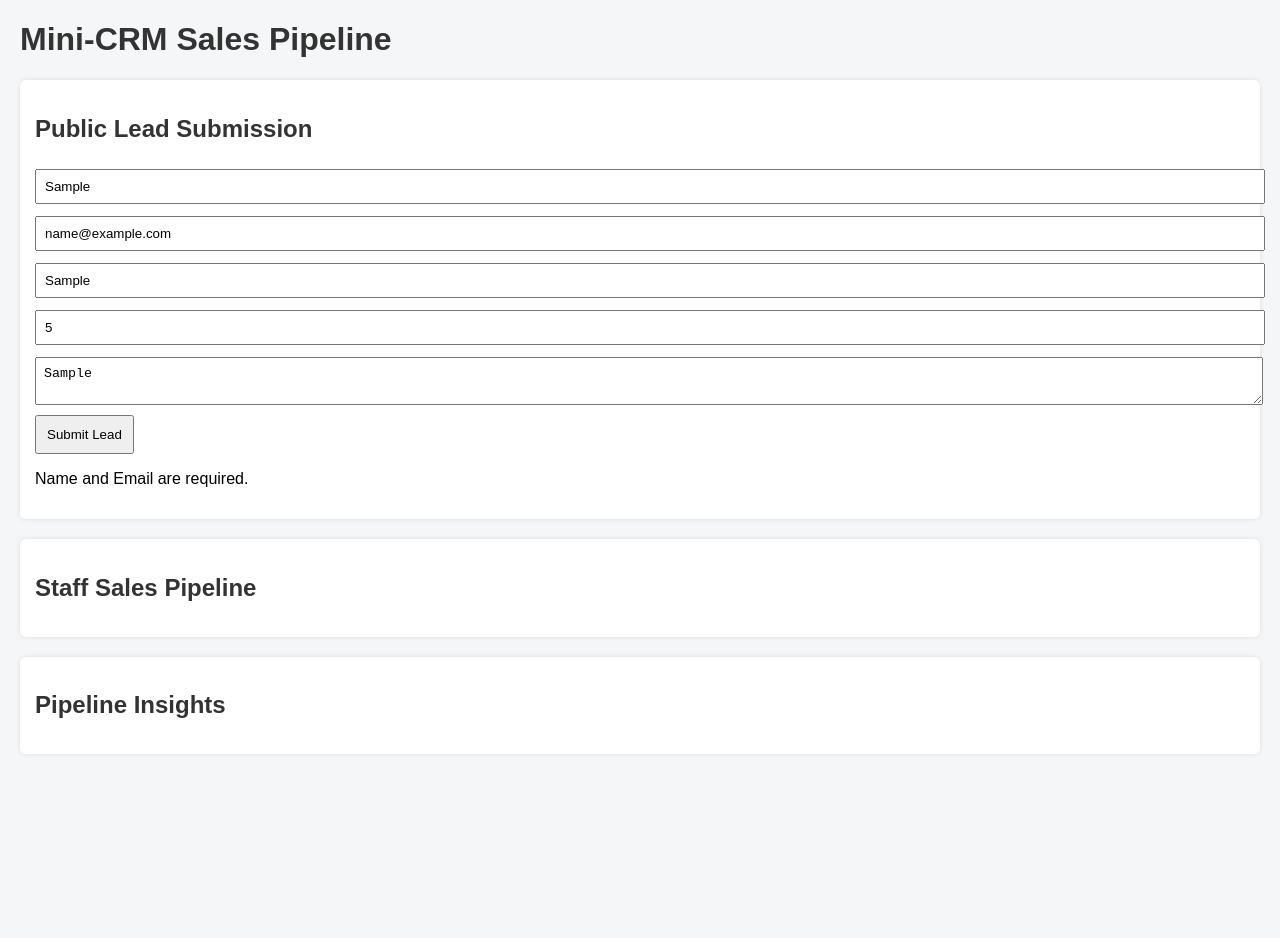
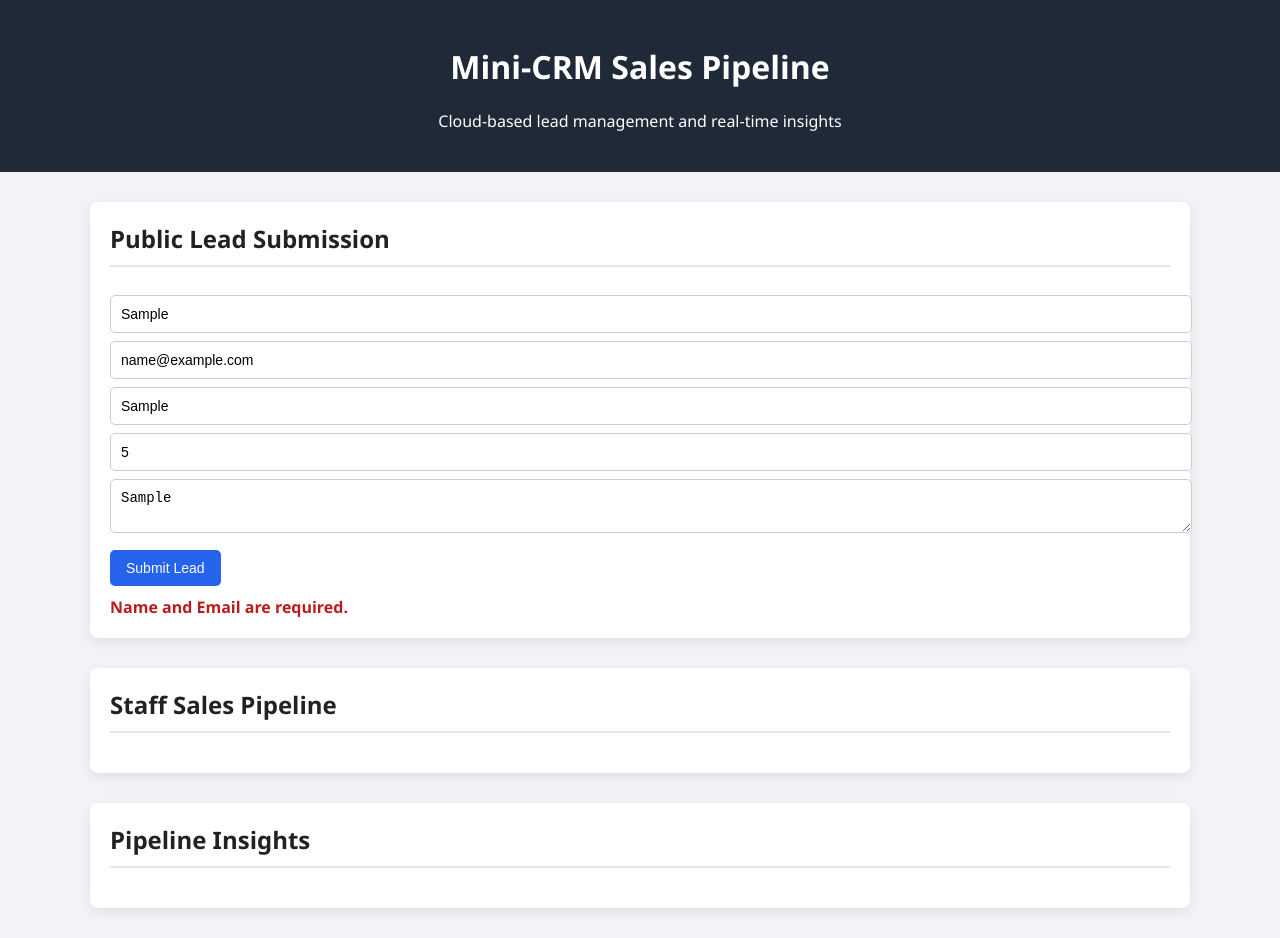
Before and after one commit to Stenin2002/crm-mini, a plain HTML site: page index.html in a window 1280 px wide. Both pictures are taken after typing "Sample", "name@example.com", "Sample", "5", "Sample" into the empty fields and a click on the button "Submit Lead". Before the commit the page ends 800 px from the top, so only its background shows below. Drawn offline with Linux system fonts and the light colour scheme; no server answers.

Commit message:
Refactor HTML structure and styles for Mini-CRM

```diff
--- a/index.html
+++ b/index.html
@@ -2,76 +2,154 @@
 <html lang="en">
 <head>
   <meta charset="UTF-8">
-  <title>Mini CRM – Sales Pipeline</title>
+  <title>Mini-CRM Sales Pipeline</title>
 
-  <!-- Firebase SDKs -->
+  <!-- Firebase -->
   <script src="https://www.gstatic.com/firebasejs/9.23.0/firebase-app-compat.js"></script>
   <script src="https://www.gstatic.com/firebasejs/9.23.0/firebase-firestore-compat.js"></script>
 
   <style>
     body {
-      font-family: Arial, sans-serif;
-      margin: 20px;
-      background: #f4f6f8;
+      margin: 0;
+      font-family: "Segoe UI", Roboto, Arial, sans-serif;
+      background: #f1f3f6;
+      color: #222;
     }
-    h1, h2 {
-      color: #333;
+
+    header {
+      background: #1f2937;
+      color: white;
+      padding: 24px;
+      text-align: center;
     }
-    section {
+
+    .container {
+      max-width: 1100px;
+      margin: 30px auto;
+      padding: 0 20px;
+      display: grid;
+      gap: 30px;
+    }
+
+    .card {
       background: white;
-      padding: 15px;
-      margin-bottom: 20px;
-      border-radius: 6px;
-      box-shadow: 0 0 5px rgba(0,0,0,0.1);
+      border-radius: 8px;
+      padding: 20px;
+      box-shadow: 0 4px 12px rgba(0,0,0,0.08);
     }
+
+    h2 {
+      margin-top: 0;
+      border-bottom: 2px solid #e5e7eb;
+      padding-bottom: 10px;
+    }
+
     input, textarea, select {
       width: 100%;
-      padding: 8px;
-      margin: 6px 0;
+      padding: 10px;
+      margin-top: 8px;
+      border-radius: 5px;
+      border: 1px solid #ccc;
+      font-size: 14px;
     }
+
+    textarea {
+      resize: vertical;
+    }
+
     button {
-      padding: 10px;
+      margin-top: 12px;
+      padding: 10px 16px;
+      border: none;
+      border-radius: 5px;
+      background: #2563eb;
+      color: white;
+      font-size: 14px;
       cursor: pointer;
     }
+
+    button:disabled {
+      background: #9ca3af;
+      cursor: not-allowed;
+    }
+
+    .status {
+      margin-top: 10px;
+      font-weight: 600;
+    }
+
+    .error {
+      color: #b91c1c;
+    }
+
+    .success {
+      color: #047857;
+    }
+
     .lead {
-      padding: 10px;
-      border-bottom: 1px solid #ddd;
+      padding: 12px 0;
+      border-bottom: 1px solid #e5e7eb;
+    }
+
+    .lead:last-child {
+      border-bottom: none;
+    }
+
+    .badge {
+      display: inline-block;
+      padding: 4px 8px;
+      border-radius: 12px;
+      font-size: 12px;
+      background: #e5e7eb;
+      margin-left: 6px;
+    }
+
+    .insight {
+      font-size: 16px;
+      margin: 6px 0;
     }
   </style>
 </head>
 
 <body>
 
+<header>
   <h1>Mini-CRM Sales Pipeline</h1>
+  <p>Cloud-based lead management and real-time insights</p>
+</header>
 
-<!-- ================= PUBLIC MODULE ================= -->
-<section>
+<div class="container">
+
+  <!-- PUBLIC -->
+  <div class="card">
     <h2>Public Lead Submission</h2>
 
-  <input id="name" placeholder="Name">
-  <input id="email" placeholder="Email">
+    <input id="name" placeholder="Full Name">
+    <input id="email" placeholder="Email Address">
     <input id="company" placeholder="Company">
-  <input id="value" type="number" placeholder="Estimated Deal Value">
+    <input id="value" type="number" placeholder="Estimated Deal Value (€)">
     <textarea id="message" placeholder="Message"></textarea>
 
-  <button onclick="submitLead()">Submit Lead</button>
-  <p id="publicStatus"></p>
-</section>
+    <button id="submitBtn" onclick="submitLead()">Submit Lead</button>
+    <div id="publicStatus" class="status"></div>
+  </div>
 
-<!-- ================= STAFF MODULE ================= -->
-<section>
+  <!-- STAFF -->
+  <div class="card">
     <h2>Staff Sales Pipeline</h2>
     <div id="leads"></div>
-</section>
+  </div>
 
-<!-- ================= INSIGHTS MODULE ================= -->
-<section>
+  <!-- INSIGHTS -->
+  <div class="card">
     <h2>Pipeline Insights</h2>
     <div id="insights"></div>
-</section>
+  </div>
+
+</div>
 
 <script>
-/* ========== FIREBASE CONFIG (REPLACE THIS) ========== */
+/* ===== FIREBASE CONFIG ===== */
 const firebaseConfig = {
   apiKey: "AIzaSyAOlXmtbxpPQtB7tZJAW7mo448QMJ4Pn_4",
   authDomain: "mini-crm-9083a.firebaseapp.com",
@@ -80,17 +158,23 @@ const firebaseConfig = {
   messagingSenderId: "529154007688",
   appId: "1:529154007688:web:9a6c18a9c6668a38c7753d"
 };
-/* =================================================== */
+/* ========================== */
 
 firebase.initializeApp(firebaseConfig);
 const db = firebase.firestore();
 
-/* ========== CREATE LEAD ========== */
+/* ===== SUBMIT LEAD ===== */
 function submitLead() {
+  publicStatus.textContent = "";
+  publicStatus.className = "status";
+
   if (!name.value || !email.value) {
-    publicStatus.innerText = "Name and Email are required.";
+    publicStatus.textContent = "Name and Email are required.";
+    publicStatus.classList.add("error");
     return;
   }
+
+  submitBtn.disabled = true;
 
   db.collection("leads").add({
     name: name.value,
@@ -102,13 +186,19 @@ function submitLead() {
     createdAt: firebase.firestore.FieldValue.serverTimestamp()
   })
   .then(() => {
-    publicStatus.innerText = "Lead submitted successfully.";
+    publicStatus.textContent = "Lead submitted successfully.";
+    publicStatus.classList.add("success");
+
     name.value = email.value = company.value = value.value = message.value = "";
   })
-  .catch(err => publicStatus.innerText = err.message);
+  .catch(err => {
+    publicStatus.textContent = err.message;
+    publicStatus.classList.add("error");
+  })
+  .finally(() => submitBtn.disabled = false);
 }
 
-/* ========== REAL-TIME PIPELINE + INSIGHTS ========== */
+/* ===== REAL-TIME PIPELINE + INSIGHTS ===== */
 db.collection("leads").orderBy("createdAt", "desc")
 .onSnapshot(snapshot => {
   leads.innerHTML = "";
@@ -122,7 +212,8 @@ db.collection("leads").orderBy("createdAt", "desc")
 
     leads.innerHTML += `
       <div class="lead">
-        <strong>${l.name}</strong> (${l.company})<br>
+        <strong>${l.name}</strong> — ${l.company || "N/A"}
+        <span class="badge">${l.stage}</span><br>
         Value: €${l.value}<br>
         Stage:
         <select onchange="updateStage('${doc.id}', this.value)">
@@ -135,14 +226,14 @@ db.collection("leads").orderBy("createdAt", "desc")
   });
 
   insights.innerHTML = `
-    <p><strong>Total Pipeline Value:</strong> €${totalValue}</p>
+    <div class="insight"><strong>Total Pipeline Value:</strong> €${totalValue}</div>
     ${Object.keys(stageCounts)
-      .map(s => `<p>${s}: ${stageCounts[s]}</p>`)
+      .map(s => `<div class="insight">${s}: ${stageCounts[s]}</div>`)
       .join("")}
   `;
 });
 
-/* ========== UPDATE STAGE ========== */
+/* ===== UPDATE STAGE ===== */
 function updateStage(id, stage) {
   db.collection("leads").doc(id).update({ stage });
 }
```
Lines whose indentation alone changed are shown as unchanged.
